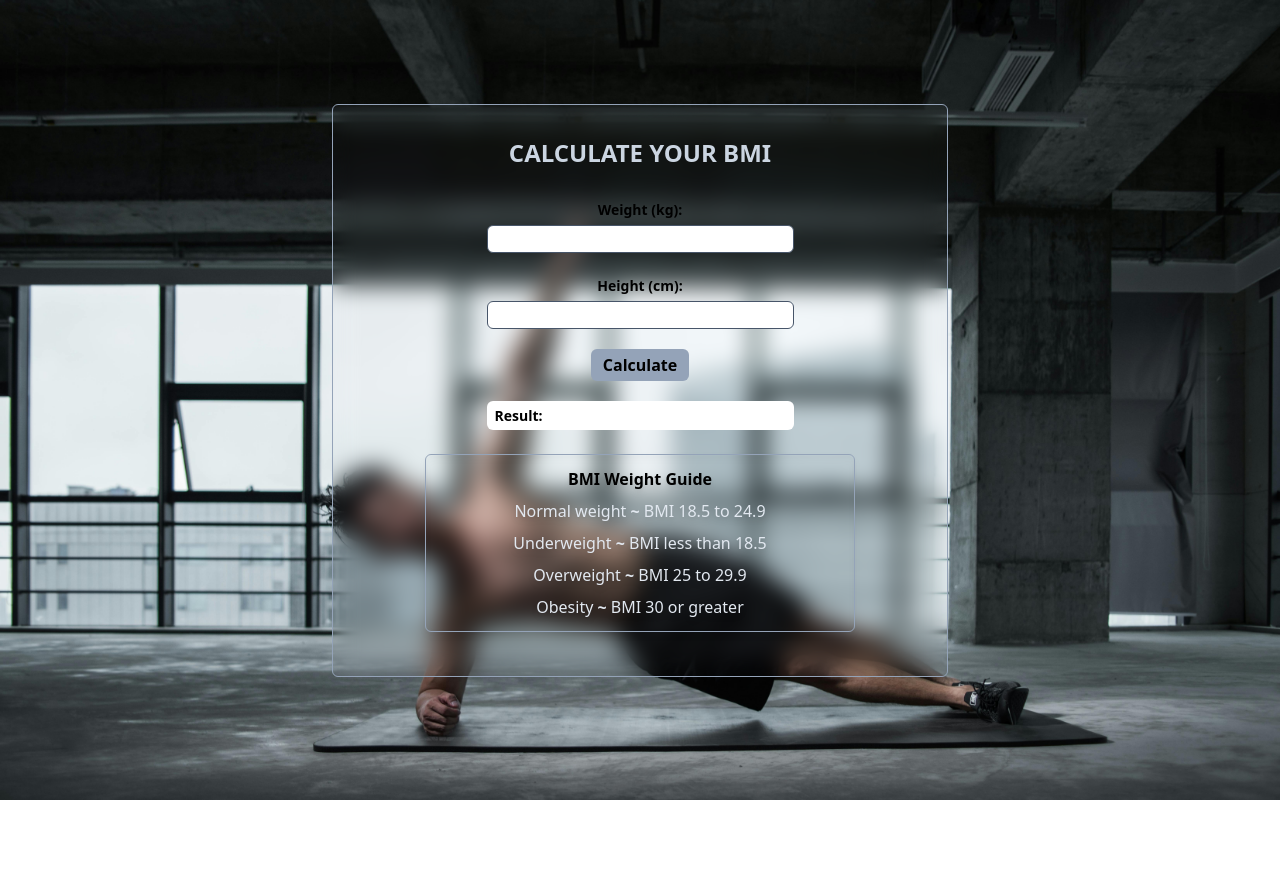
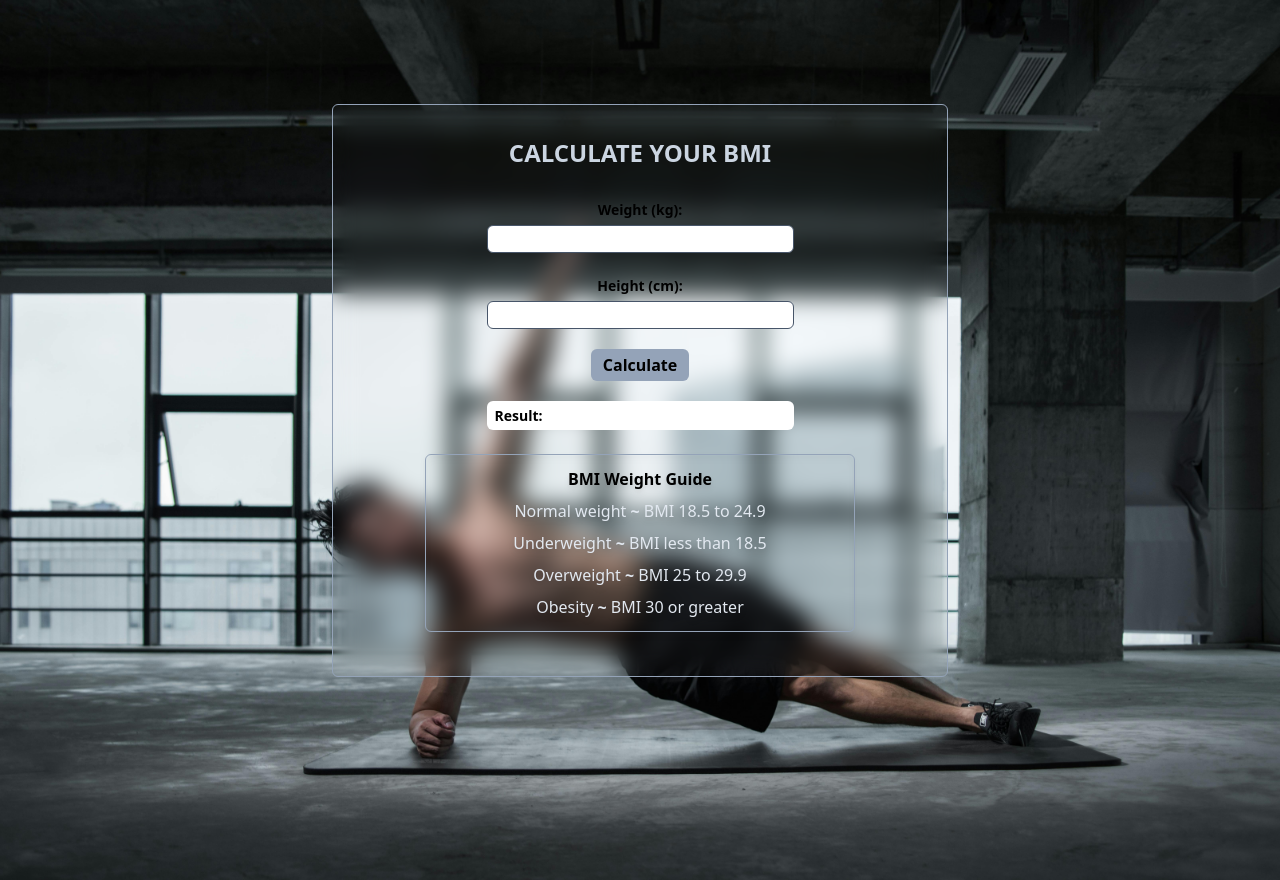
Before and after one commit to wisdommichaels/Bmi_Calculator, a plain HTML site: page index.html in a window 1280 px wide. Before the commit the page ends 800 px from the top, so only its background shows below. Drawn offline with nearby package versions, Linux system fonts and the light colour scheme.

Commit message:
version 1.8

```diff
--- a/index.html
+++ b/index.html
@@ -10,8 +10,8 @@
             background-image: url(./assets/pexels-823sl-2294363.jpg);
             background-size: cover;
             background-repeat: no-repeat;
-            /* background-position: ; */
-            min-height: 100%;
+            background-position: center;
+            min-height: 100vh;
         }
     </style>
 </head>
```
